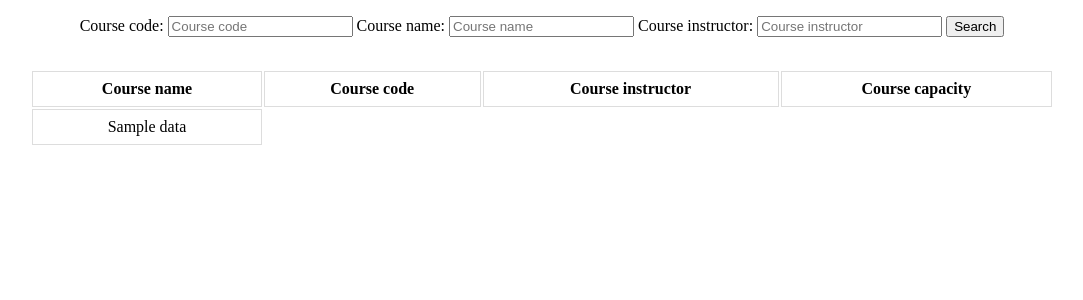
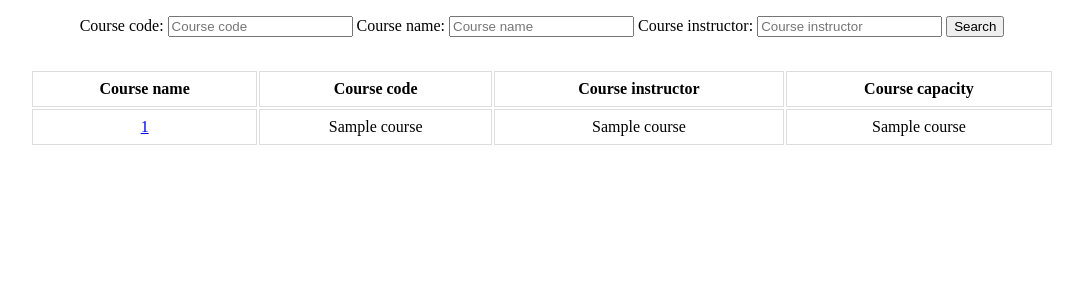
Before and after one commit to jaafari-R/course-registration-system, a Flask app: template templates/courses.html in a window 1280 px wide. Shown: the part 51-351 px from the top of the page, without its empty margins (98-1181 px from the left). Run offline with Flask 3, Linux system fonts and the light colour scheme; the template is opened without the code that fills it: most values are stand-ins (such as "Sample title", 1, 10 or a date in 2020).

Commit message:
Added link to single course view

```diff
--- a/templates/courses.html
+++ b/templates/courses.html
@@ -27,13 +27,13 @@
 
         {% for course in courses %}
             <tr>
-                {% for data in course %}
-                    <td>{{data}}</td>
-                {% endfor %}
+                <td><a href="/courses?code={{course[1]}}">{{course[0]}}</a></td>
+                <td>{{course[1]}}</td>
+                <td>{{course[2]}}</td>
+                <td>{{course[3]}}</td>
                 {% if register %}
                     <td>
                         <form action="/course/register", method="POST">
-                            {{data}}
                             <input type="hidden" name="course_code" value="{{ course[1] }}">
                             <button>Register Course</button>
                         </form>
@@ -42,5 +42,4 @@
             </tr>
         {% endfor %}
     </table>
-
 {% endblock %}
```
Also changed, not shown: templates/course.html (added, +11 -0 lines).
